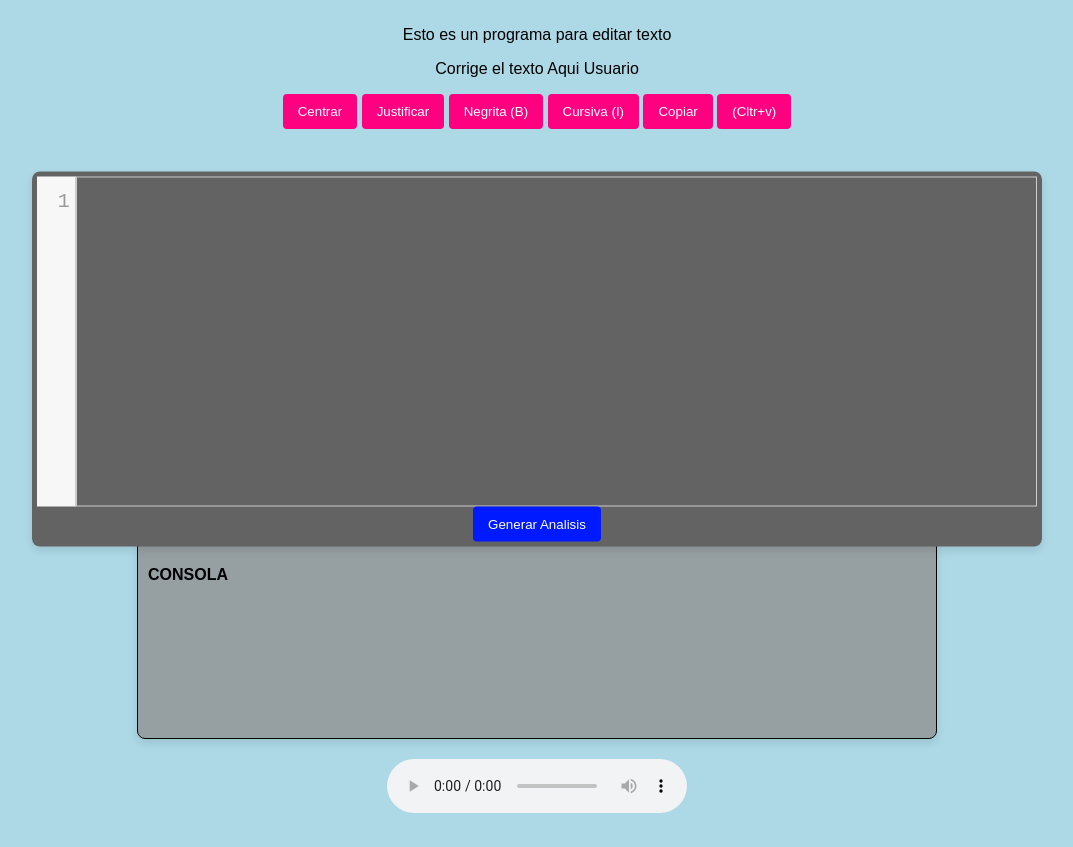
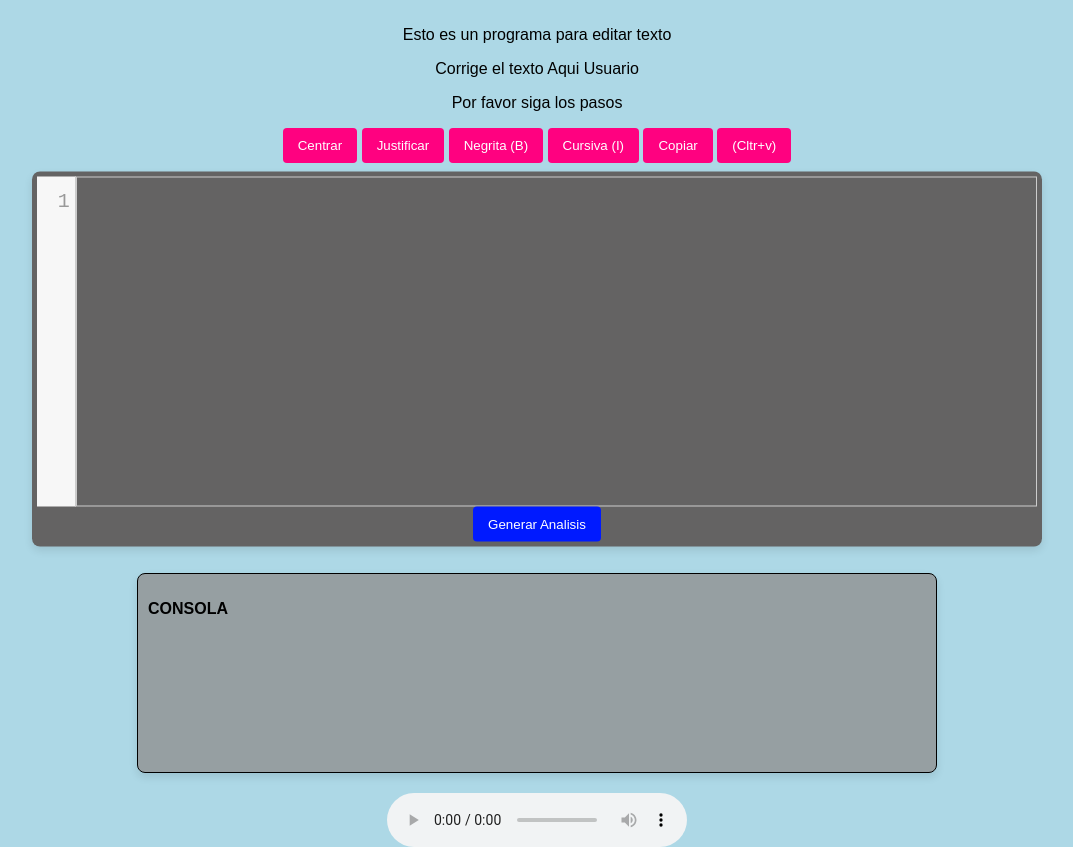
Before and after one commit to DannyQuito/Editor-Web, a plain HTML site: page index.html in a window 1280 px wide. Shown: the part 73-920 px from the top of the page, without its empty margins (103-1176 px from the left). Before the commit the page ends 886 px from the top, so only its background shows below. Drawn offline with Linux system fonts and the light colour scheme.

Commit message:
Solicitud al usuario

```diff
--- a/index.html
+++ b/index.html
@@ -12,6 +12,7 @@
         <h1 class="tituloCabeza">EDITOR PARA TEXTO</h1>
         <p>Esto es un programa para editar texto</p>
         <p>Corrige el texto Aqui Usuario</p>
+        <p>Por favor siga los pasos</p>
         <!-- Contenedor para los botones de formato -->
         <div class="format-buttons">
             <button type="button" onclick="formatText('justifyCenter')">Centrar</button>
```
